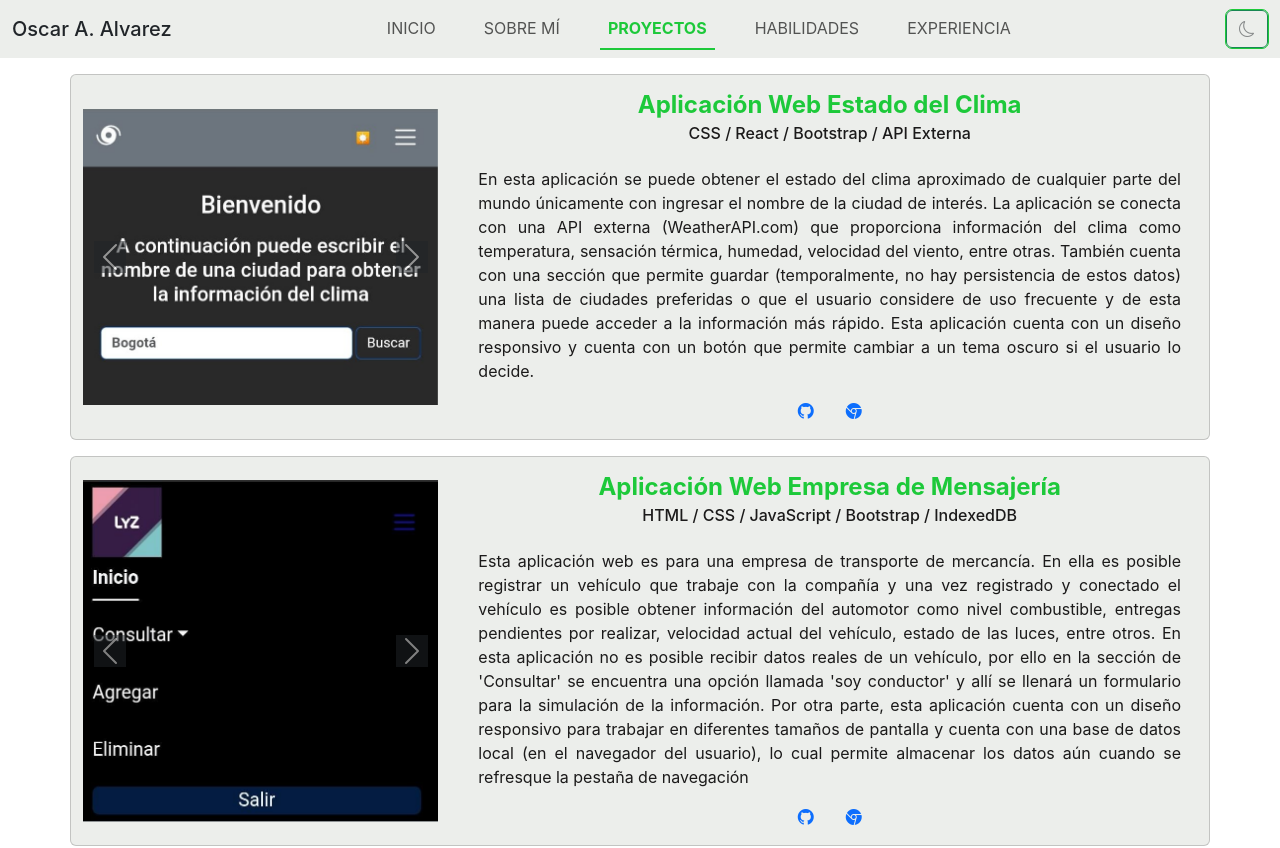
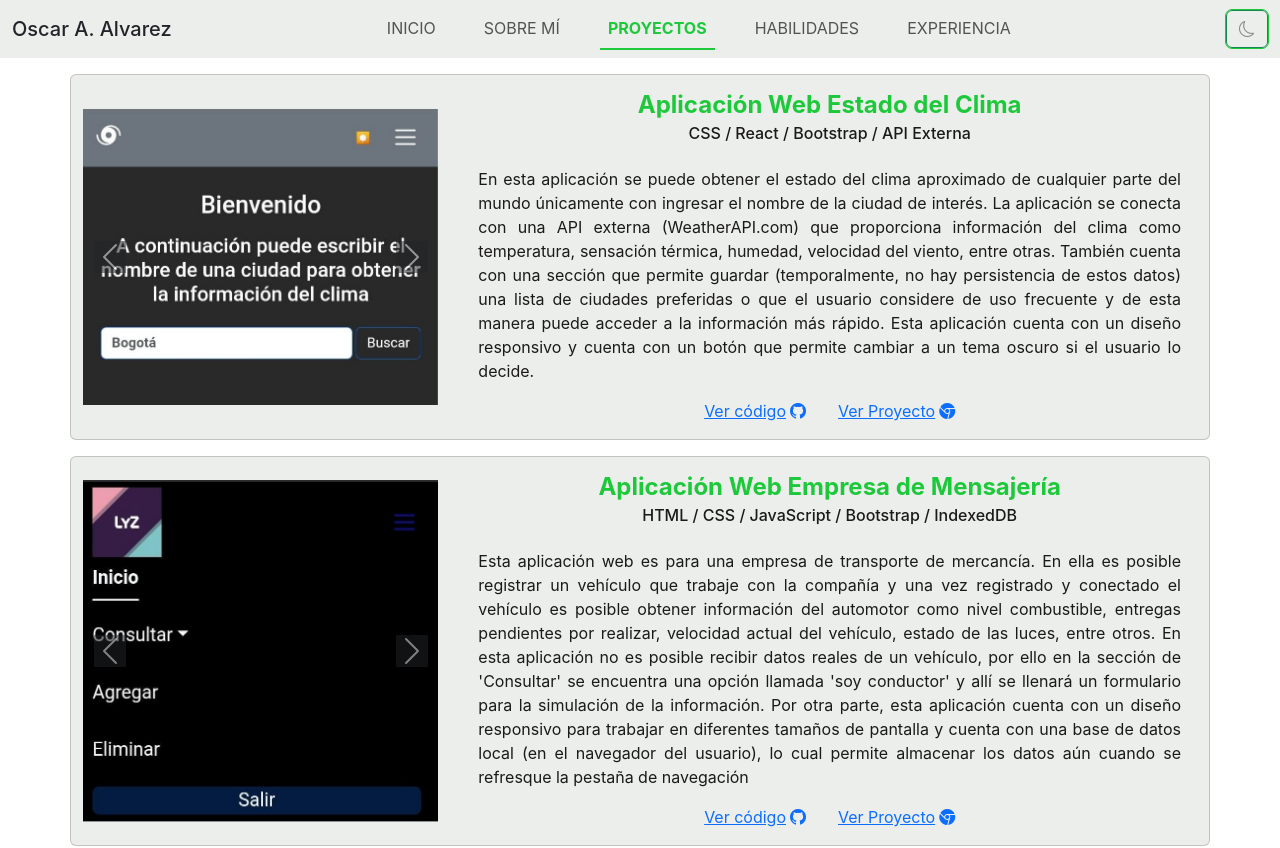
Before and after one commit to OscarAndd/portafolio, a React (Create React App) app: page /#/proyectos in a window 1280 px wide. Shown: the top 848 px of the page. Built offline with nearby package versions, Linux system fonts and the light colour scheme.

Commit message:
links de proyectos mas visibles

```diff
--- a/src/CProyectosModelo.jsx
+++ b/src/CProyectosModelo.jsx
@@ -4,12 +4,12 @@ import { DarkmodeContext } from './DarkmodeContext'
 export default function CProyectosModelo(props) {
     const { isClicked } = React.useContext(DarkmodeContext);
 
-    useEffect(() => {
-        const tooltipTriggerList = [].slice.call(document.querySelectorAll('[data-bs-toggle="tooltip"]'));
-        const tooltipList = tooltipTriggerList.map(function (tooltipTriggerEl) {
-            return new window.bootstrap.Tooltip(tooltipTriggerEl);
-        });
-    }, []);
+    // useEffect(() => {
+    //     const tooltipTriggerList = [].slice.call(document.querySelectorAll('[data-bs-toggle="tooltip"]'));
+    //     const tooltipList = tooltipTriggerList.map(function (tooltipTriggerEl) {
+    //         return new window.bootstrap.Tooltip(tooltipTriggerEl);
+    //     });
+    // }, []);
 
     return (
         <div className='row   justify-content-center align-items-center '>
@@ -30,10 +30,14 @@ export default function CProyectosModelo(props) {
                                     {props.descripcion}
                                 </p>
                             </div>
-                            <div className='mt-3'>
-                                <a className='mx-3' href={props.linkRepositorio} target='blank' data-bs-toggle="tooltip" title="Ver código"><i className="bi bi-github"></i></a>
-                                <a  className='mx-3' href={props.linkPagina} target='blank' data-bs-toggle="tooltip" title="Ver proyecto">{props.linkPagina ? <i className="bi bi-browser-chrome"></i> : ""}</a>
+                            <div className='mt-3 d-flex flex-wrap justify-content-center'>
+                                <a className='mx-3' href={props.linkRepositorio} target='blank' >Ver código<i className="bi bi-github ms-1"></i></a>
+                                <a  className='mx-3' href={props.linkPagina} target='blank' >{props.linkPagina ? "Ver Proyecto":""}{props.linkPagina ? <i className="bi bi-browser-chrome ms-1"></i> : ""} </a>
                             </div>
+                            {/* <div className='mt-3 d-flex flex-wrap justify-content-center'>
+                                <a className='mx-3' href={props.linkRepositorio} target='blank' data-bs-toggle="tooltip" title="Ver código">Ver código<i className="bi bi-github ms-1"></i></a>
+                                <a  className='mx-3' href={props.linkPagina} target='blank' data-bs-toggle="tooltip" title="Ver proyecto">{props.linkPagina ? "Ver Proyecto":""}{props.linkPagina ? <i className="bi bi-browser-chrome ms-1"></i> : ""} </a>
+                            </div> */}
 
                         </div>
                     </div>
```
Also changed, not shown: 1 other file (tests, documents, lock files or other folders).
